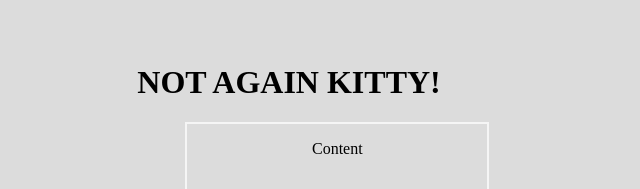
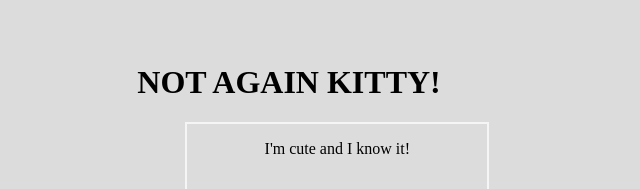
Before and after one commit to Anjeh24/SBA-308A, a plain HTML site: page index.html in a window 1280 px wide. Shown: the top 189 px of the page, 351-991 px from the left. Drawn offline with Linux system fonts and the light colour scheme; no server answers.

Commit message:
some html changes

```diff
--- a/index.html
+++ b/index.html
@@ -10,7 +10,7 @@
 <body>
     <h1>NOT AGAIN KITTY!</h1>
     <div id="contents">
-        <p id="ptag">Content</p><br/>
+        <p id="ptag">I'm cute and I know it!</p><br/>
         <img id="pets" >
     </div>
     <button id="btn">Click to see cats</button><br/>
```
